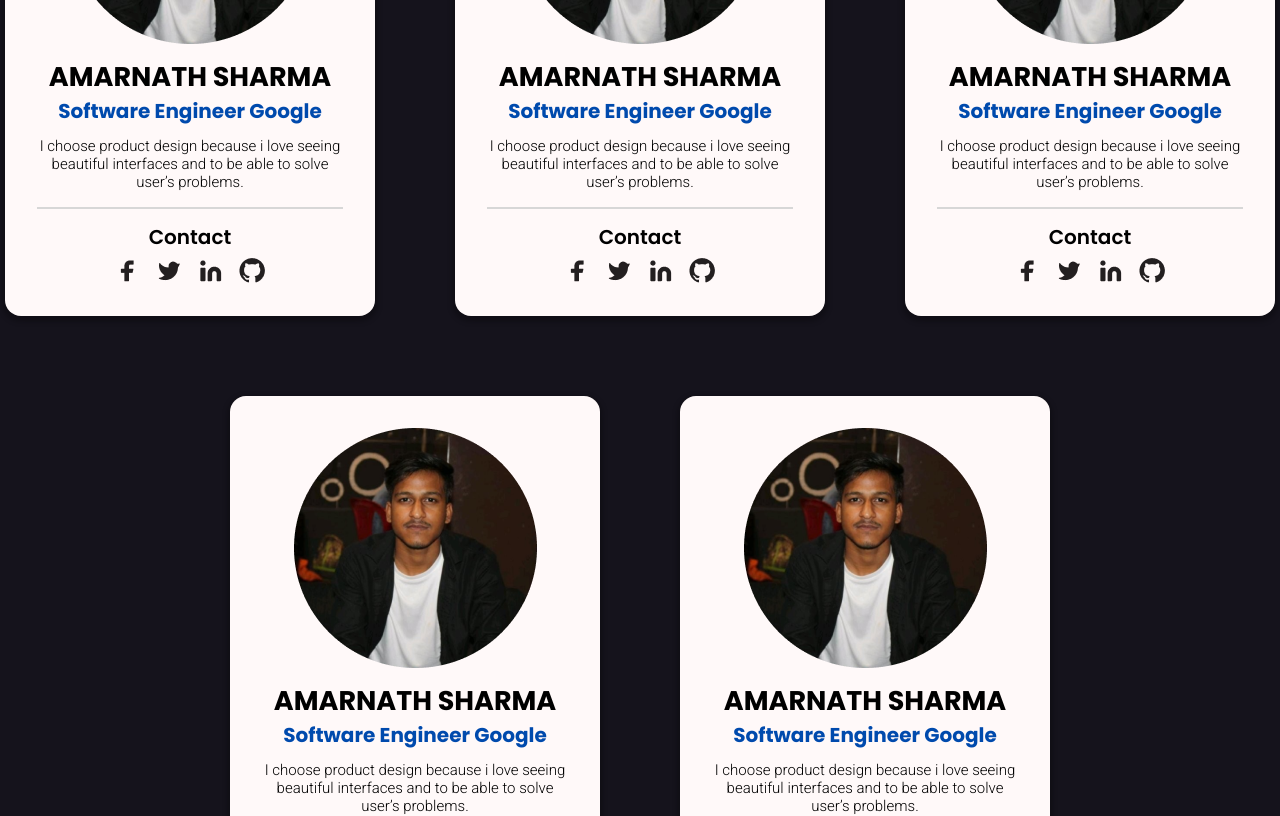
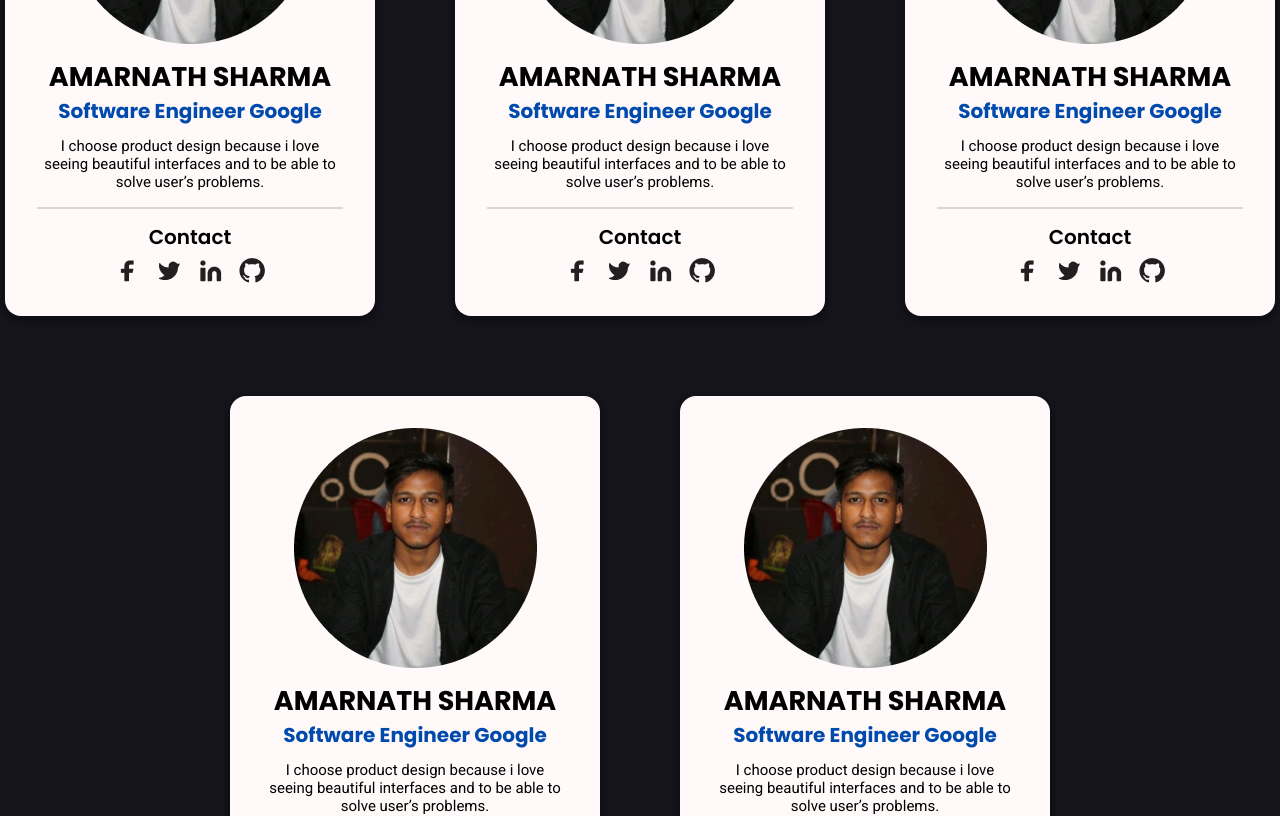
Before and after one commit to TCP-Tech/CodeUtsava6.0, a React (Create React App) app: page / in a window 1280 px wide. Shown: the part 2660-3476 px from the top of the page. Built offline with nearby package versions, Linux system fonts and the light colour scheme.

Commit message:
imported roboto font-family and changed

```diff
--- a/src/components/speakerCard/SpeakerCard.css
+++ b/src/components/speakerCard/SpeakerCard.css
@@ -37,12 +37,12 @@
 }
 
 .codeutsava__section4-speaker-menu p{
-    font-weight: 300;
+    font-style: normal;
     font-size: 15px;
     line-height: 18px;
     text-align: center;
     padding: 1rem 0;
-    font-family: 'Roboto', sans-serif;
+    font-family: 'Roboto';
 }
 
 .codeutsava__section4-speaker-divider{
```
